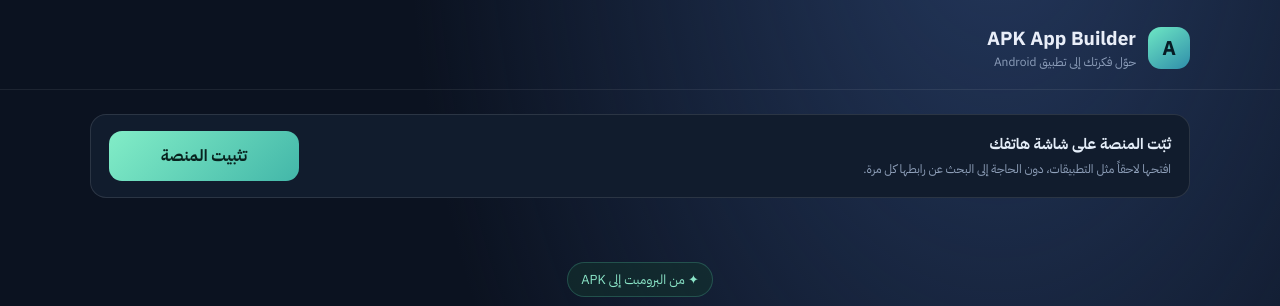
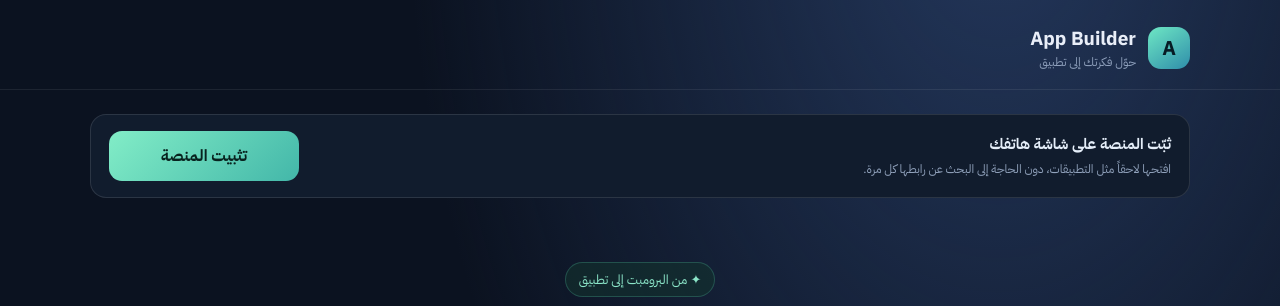
Before and after one commit to ibms2000-gif/apkappbuilder, a website: page public/index.html in a window 1280 px wide. Shown: the top 306 px of the page. Drawn offline with Linux system fonts and the light colour scheme; no server answers.

Commit message:
Update platform title to App Builder

```diff
--- a/public/index.html
+++ b/public/index.html
@@ -10,7 +10,7 @@
 <meta name="apple-mobile-web-app-status-bar-style" content="black-translucent">
 <meta name="apple-mobile-web-app-title" content="منصة الطالب">
 <meta name="mobile-web-app-capable" content="yes">
-<title>APK App Builder — ابنِ تطبيقك بالوصف</title>
+<title>App Builder — ابنِ تطبيقك بالوصف</title>
 <style>
 @import url('https://fonts.googleapis.com/css2?family=IBM+Plex+Sans+Arabic:wght@400;500;600;700&display=swap');
 :root{font-family:"IBM Plex Sans Arabic",system-ui,sans-serif;color:#e9eef8;background:#0b1220;font-synthesis:none}*{box-sizing:border-box}
@@ -65,7 +65,7 @@ footer{padding:30px 0 38px;border-top:1px solid #ffffff13;color:#71809a;font-siz
 </style>
 </head>
 <body>
-<header><div class="wrap brand"><div class="logo">A</div><div>APK App Builder<small>حوّل فكرتك إلى تطبيق Android</small></div></div></header>
+<header><div class="wrap brand"><div class="logo">A</div><div>App Builder<small>حوّل فكرتك إلى تطبيق</small></div></div></header>
 <main class="wrap">
 <section class="install-card" aria-label="تثبيت المنصة على الهاتف">
   <div class="install-copy">
@@ -90,7 +90,7 @@ footer{padding:30px 0 38px;border-top:1px solid #ffffff13;color:#71809a;font-siz
   </div>
 </section>
 <section class="hero">
-<div class="eyebrow">✦ من البرومبت إلى APK</div>
+<div class="eyebrow">✦ من البرومبت إلى تطبيق</div>
 <h1>اكتب فكرتك. <span>وابنِ تطبيقك.</span></h1>
 <p class="lead">صف التطبيق الذي تتخيله باللغة العربية أو الإنجليزية، واختر طريقة إخراجه: ملف APK لأجهزة Android أو رابط PWA يفتح التطبيق على الهاتف ويمكن إضافته إلى الشاشة الرئيسية.</p>
 <div class="panel">
```
